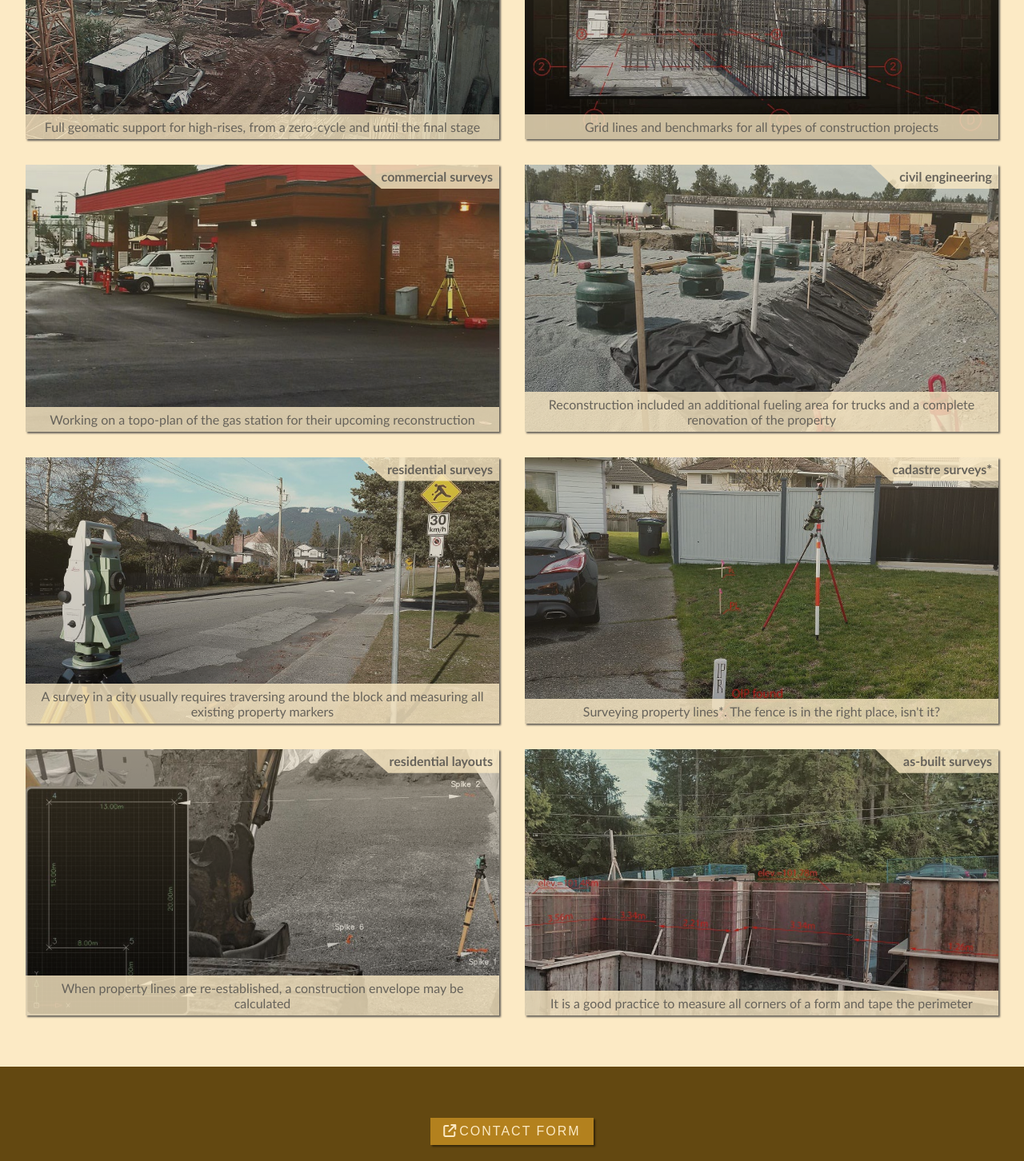
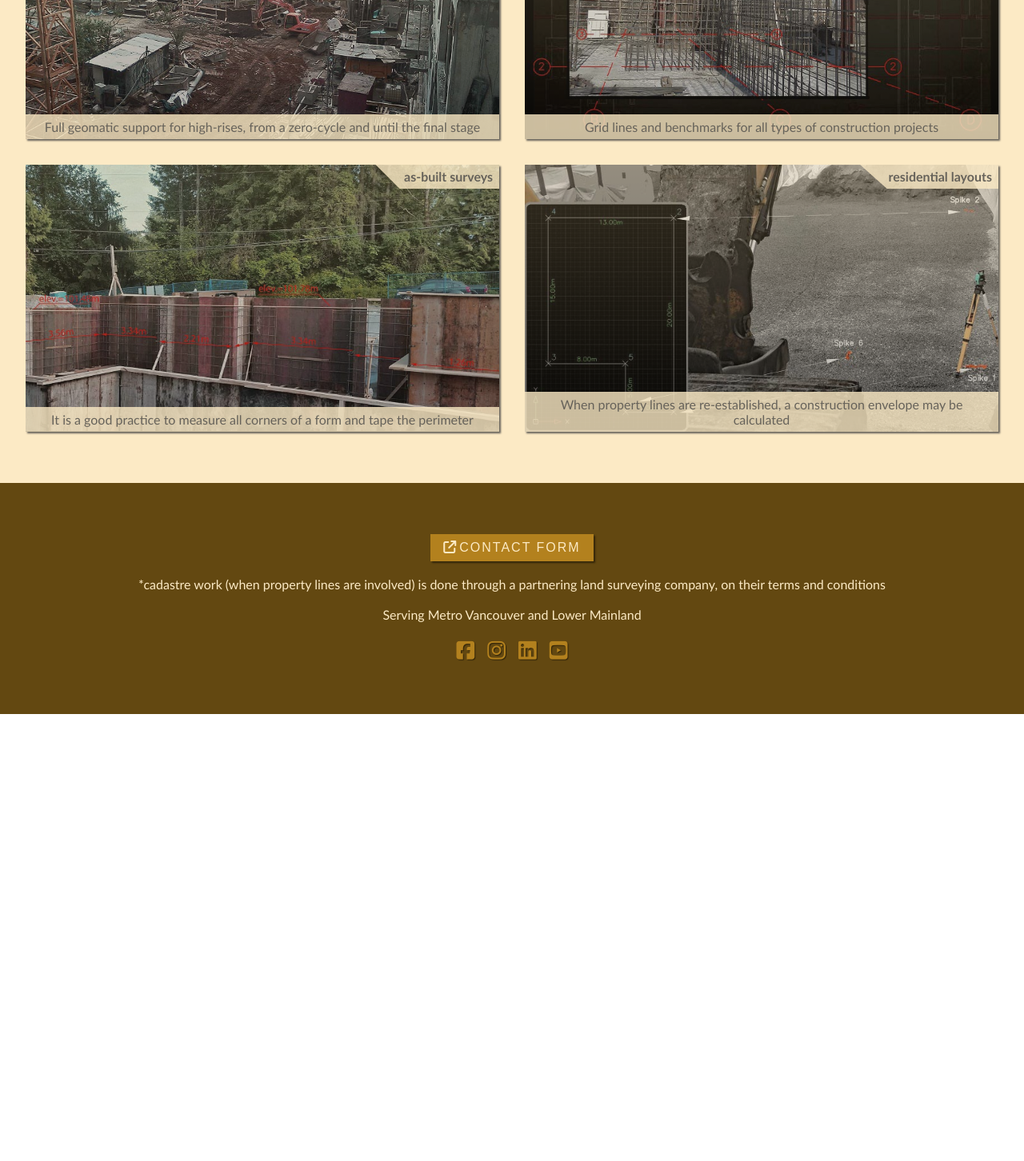
Before and after one commit to Pavel-Gs/landing_page, a React (Create React App) app: page / in a window 1280 px wide. Shown: the part 2375-3827 px from the top of the page at 80% size. After the commit the page ends 3268 px from the top, so only its background shows below. Built offline with nearby package versions, Linux system fonts and the light colour scheme.

Commit message:
hid some highlights images

```diff
--- a/src/components/Projects.js
+++ b/src/components/Projects.js
@@ -3,12 +3,12 @@ import ruralImg from '../images/rural_surveys.jpg';
 import topoImg from '../images/topographic_surveys.jpg';
 import highriseImg from '../images/highrise_industry.jpg';
 import gridlinesImg from '../images/grid-lines.jpg';
-import commercialImg from '../images/commercial_surveys.jpg';
+/*import commercialImg from '../images/commercial_surveys.jpg';
 import civilImg from '../images/civil_industry.jpg';
 import residentialImg from '../images/residential_surveys.jpg';
-import cadastreImg from '../images/cadastre_surveys.jpg';
+import cadastreImg from '../images/cadastre_surveys.jpg';*/
+import asbuiltImg from '../images/asbuilt_surveys.jpg';
 import layoutsImg from '../images/layouts.jpg';
-import asbuiltImg from '../images/asbuilt_surveys.jpg';
 
 // // PROJECTS COMPONENT // //
 
@@ -33,7 +33,7 @@ const projectsList = [{
 	h4Text: "grid-line layouts",
 	pText: "Grid lines and benchmarks for all types of construction projects",
 	id: crypto.randomUUID(),
-}, {
+},/*{
 	projectImg: commercialImg,
 	h4Text: "commercial surveys",
 	pText: "Working on a topo-plan of the gas station for their upcoming reconstruction",
@@ -53,15 +53,15 @@ const projectsList = [{
 	h4Text: "cadastre surveys*",
 	pText: "Surveying property lines*. The fence is in the right place, isn't it?",
 	id: crypto.randomUUID(),
-}, {
+},*/{
+	projectImg: asbuiltImg,
+	h4Text: "as-built surveys",
+	pText: "It is a good practice to measure all corners of a form and tape the perimeter",
+	id: crypto.randomUUID(),
+},{
 	projectImg: layoutsImg,
 	h4Text: "residential layouts",
 	pText: "When property lines are re-established, a construction envelope may be calculated",
-	id: crypto.randomUUID(),
-}, {
-	projectImg: asbuiltImg,
-	h4Text: "as-built surveys",
-	pText: "It is a good practice to measure all corners of a form and tape the perimeter",
 	id: crypto.randomUUID(),
 },];
 
```
